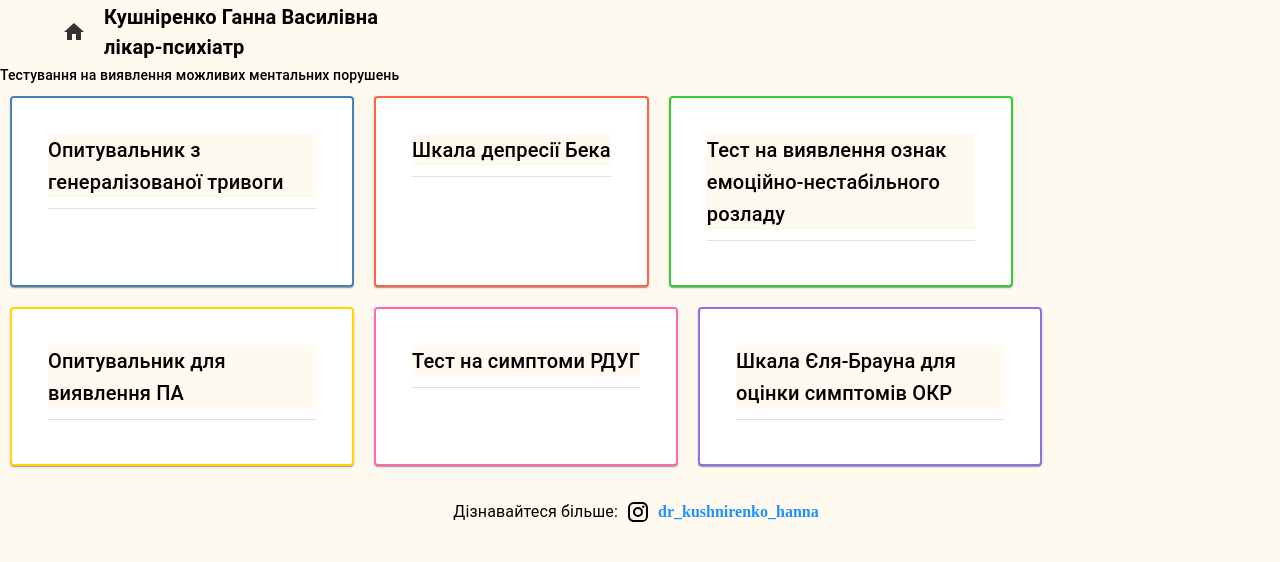
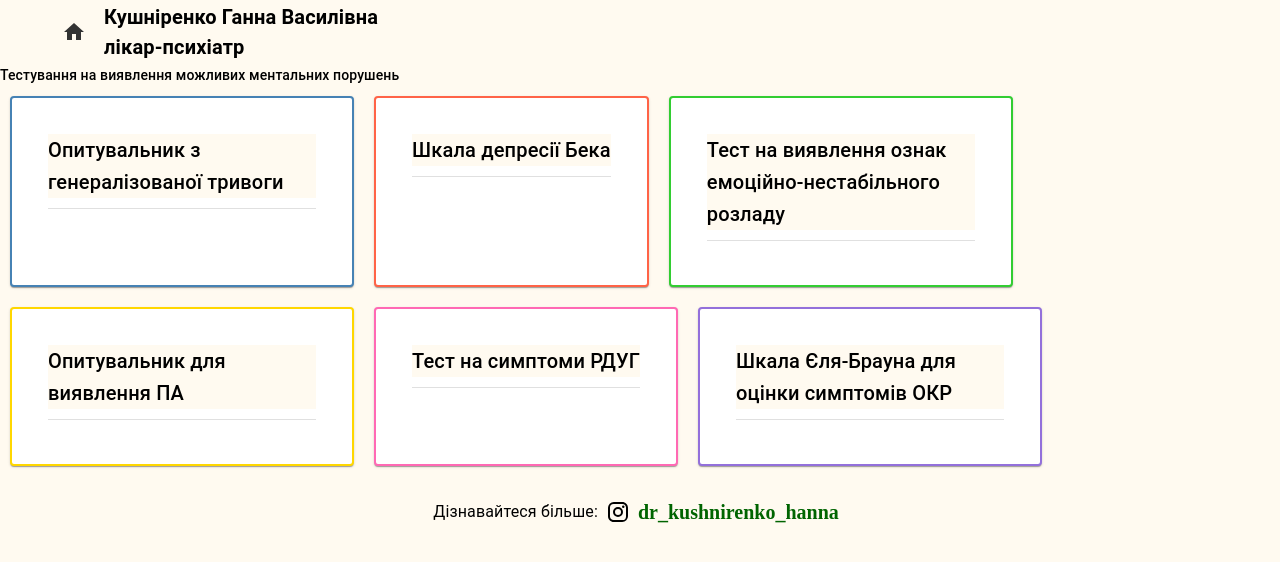
Before and after one commit to vitaliyKorzhenko/therapySite, a React (Vite) app: page / in a window 1280 px wide. Shown: the top 562 px of the page. Built offline with nearby package versions, Linux system fonts and the light colour scheme.

Commit message:
link
link

```diff
--- a/src/components/InstagramLink.tsx
+++ b/src/components/InstagramLink.tsx
@@ -12,10 +12,11 @@ const useStyles = makeStyles({
         marginTop: '16px',
     },
     link: {
-        color: '#1E90FF', // Цвет ссылки
+        color: '#006400!important', // Цвет ссылки
         textDecoration: 'none',
         fontWeight: 'bold',
         marginRight: '8px',
+        fontSize: '20px',
     },
     icon: {
         color: 'red',
```
